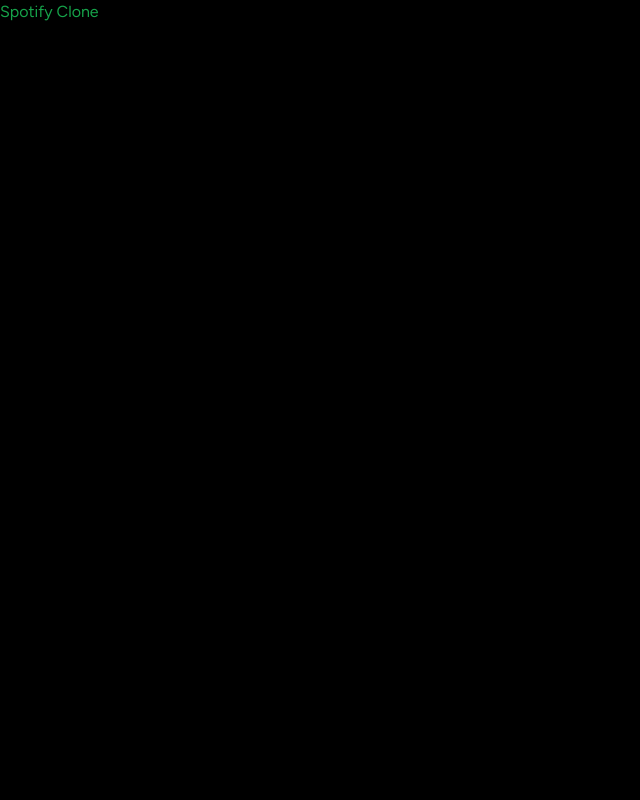
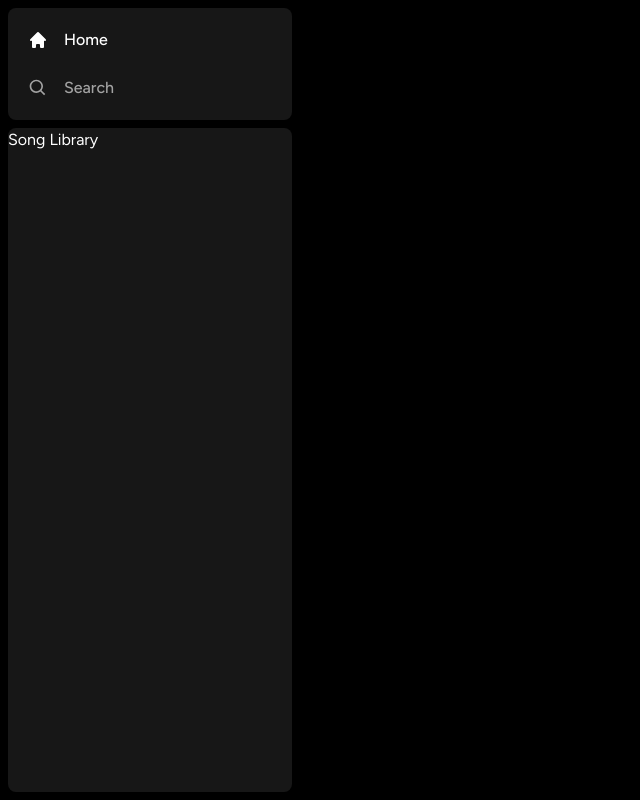
Before and after one commit to khantseithu/streamify, a Next.js app: page / in a window 1280 px wide. Shown: the whole page, without its empty margins (0-640 px from the left). Built offline with nearby package versions, Linux system fonts and the light colour scheme.

Commit message:
feat: Build sidebar

```diff
--- a/app/layout.tsx
+++ b/app/layout.tsx
@@ -1,11 +1,12 @@
+import Sidebar from "@/components/Sidebar";
 import "./globals.css";
 import { Figtree } from "next/font/google";
 
 const figtree = Figtree({ subsets: ["latin"] });
 
 export const metadata = {
-  title: "Create Next App",
-  description: "Generated by create next app",
+  title: "Streamify",
+  description: "Listen to your favorite songs for free.",
 };
 
 export default function RootLayout({
@@ -15,7 +16,9 @@ export default function RootLayout({
 }) {
   return (
     <html lang="en">
-      <body className={figtree.className}>{children}</body>
+      <body className={figtree.className}>
+        <Sidebar>{children}</Sidebar>
+      </body>
     </html>
   );
 }
--- /dev/null
+++ b/components/Box.tsx
@@ -0,0 +1,17 @@
+import { twMerge } from "tailwind-merge";
+
+interface BoxProps {
+  children: React.ReactNode;
+  className?: string;
+}
+
+const Box: React.FC<BoxProps> = ({ children, className }) => {
+  return (
+    <div
+      className={twMerge(`bg-neutral-900 rounded-lg h-fit w-full`, className)}
+    >
+      {children}
+    </div>
+  );
+};
+export default Box;
--- /dev/null
+++ b/components/Sidebar.tsx
@@ -0,0 +1,49 @@
+"use client";
+
+import { usePathname } from "next/navigation";
+import { useMemo } from "react";
+import { HiHome } from "react-icons/hi";
+import { BiSearch } from "react-icons/bi";
+import Box from "./Box";
+import SidebarItem from "./SidebarItem";
+
+interface SidebarProps {
+  children: React.ReactNode;
+}
+
+const Sidebar: React.FC<SidebarProps> = ({ children }) => {
+  const pathName = usePathname();
+  const routes = useMemo(
+    () => [
+      {
+        icon: HiHome,
+        label: "Home",
+        active: pathName !== "/search",
+        href: "/",
+      },
+      {
+        icon: BiSearch,
+        label: "Search",
+        active: pathName === "/search",
+        href: "/search",
+      },
+    ],
+    []
+  );
+  return (
+    <div className="flex h-full">
+      <div className="hidden md:flex flex-col gap-y-2 bg-black h-full w-[300px] p-2">
+        <Box>
+          <div className="flex flex-col gap-y-4 px-5 py-4">
+            {routes.map((route) => (
+              <SidebarItem key={route.label} {...route} />
+            ))}
+          </div>
+        </Box>
+        <Box className="overflow-y-auto h-full">Song Library</Box>
+      </div>
+    </div>
+  );
+};
+
+export default Sidebar;
--- /dev/null
+++ b/components/SidebarItem.tsx
@@ -0,0 +1,45 @@
+import Link from "next/link";
+import { IconType } from "react-icons";
+import { twMerge } from "tailwind-merge";
+
+interface SidebarItemProps {
+  icon: IconType;
+  label: string;
+  active?: boolean;
+  href: string;
+}
+
+const SidebarItem: React.FC<SidebarItemProps> = ({
+  icon: Icon,
+  label,
+  active,
+  href,
+}) => {
+  return (
+    <Link
+      href={href}
+      className={twMerge(
+        `
+    flex
+    flex-row
+    h-auto
+    items-center
+    w-full
+    gap-x-4
+    text-md
+    font-medium
+    cursor-pointer
+    hover:text-white
+    transition
+    text-neutral-400
+    py-1
+  `,
+        active && "text-white"
+      )}
+    >
+      <Icon size={20} />
+      <p className="truncate w-100">{label}</p>
+    </Link>
+  );
+};
+export default SidebarItem;
```
